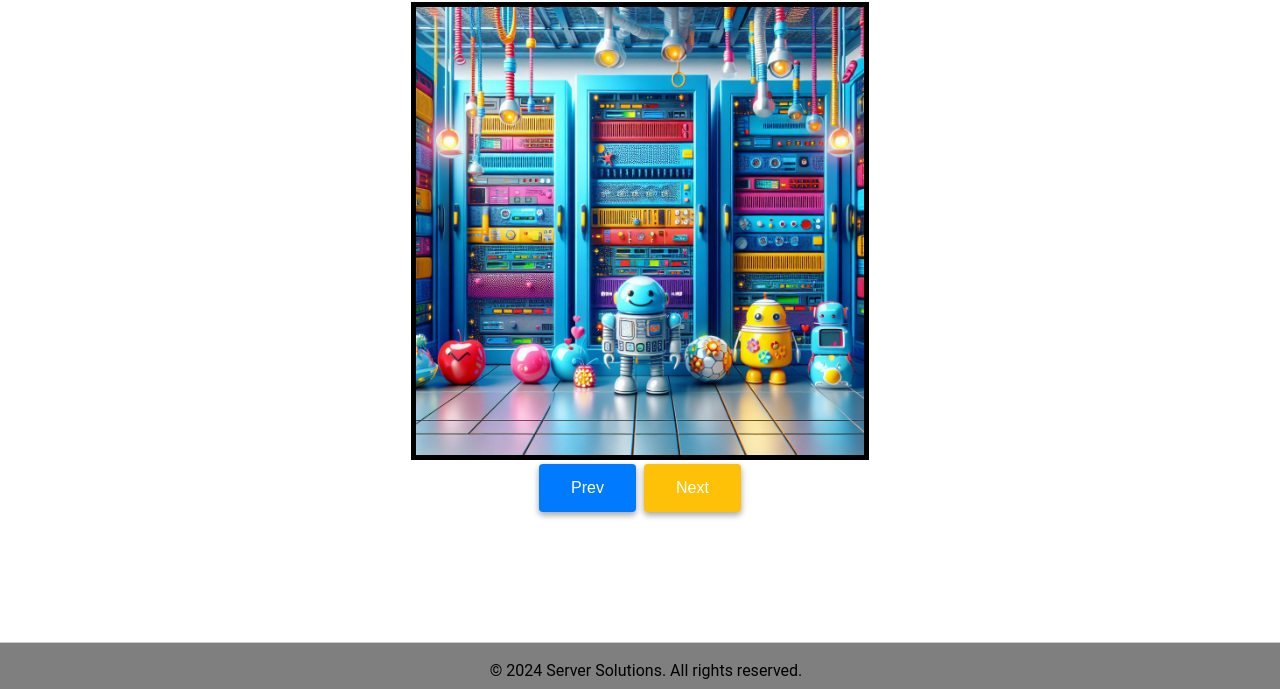
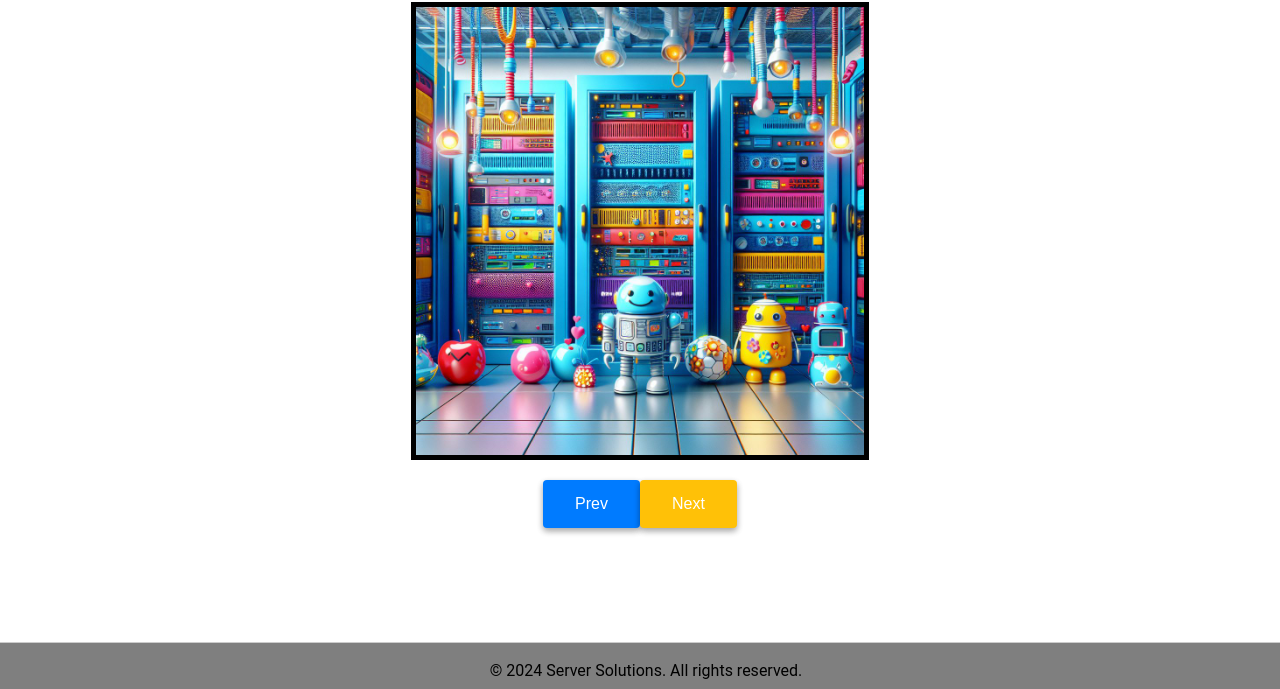
Before and after one commit to Mr-By2e/Mr-By2e.github.io, a plain HTML site: page products.html in a window 1280 px wide. Shown: the part 111-800 px from the top of the page. Drawn offline with Linux system fonts and the light colour scheme.

Commit message:
Update carousel.css

```diff
--- a/styles/carousel.css
+++ b/styles/carousel.css
@@ -38,7 +38,6 @@ button {
         padding: 15px 32px;
         text-align: center;
         text-decoration: none;
-    display: block;
         justify-content: center;
         font-size: 16px;
         margin-bottom: 4vw;
@@ -51,6 +50,7 @@ button {
     /* CSS styles for the Prev button */
     button.prev {
         background-color: #007BFF;
+
     }
 
     /* CSS styles for the Next button */
@@ -61,6 +61,11 @@ img {
         max-width: 100%;
         height: auto;
         min-height: 300px;
+    }
+    .buttons {
+        display: flex;
+        justify-content: center;
+        margin-top: 20px; /* add some space between image and buttons */
     }
 
     @media (max-width: 1000px) {
@@ -80,30 +85,13 @@ img {
 
         .caorusel_slide {
             display: flex;
+            flex-direction: column; /* add this */
+            align-items: center; /* add this */
             height: 35vw;
         }
 
         .transformAnimation {
             transition: .4s all ease-in-out;
         }
+
     }
-
-    .buttons {
-        display: flex;
-        justify-content: center;
-    }
-    button {
-        background-color: #4CAF50;
-        color: white;
-        padding: 15px 32px;
-        text-align: center;
-        text-decoration: none;
-        display: flex;
-        margin: 4px;
-        font-size: 16px;
-        margin-bottom: 4vw;
-        cursor: pointer;
-        border: none;
-        border-radius: 4px;
-        box-shadow: 0 3px 6px rgba(0,0,0,0.16), 0 3px 6px rgba(0,0,0,0.23);
-    }
```
Lines whose indentation alone changed are shown as unchanged.
